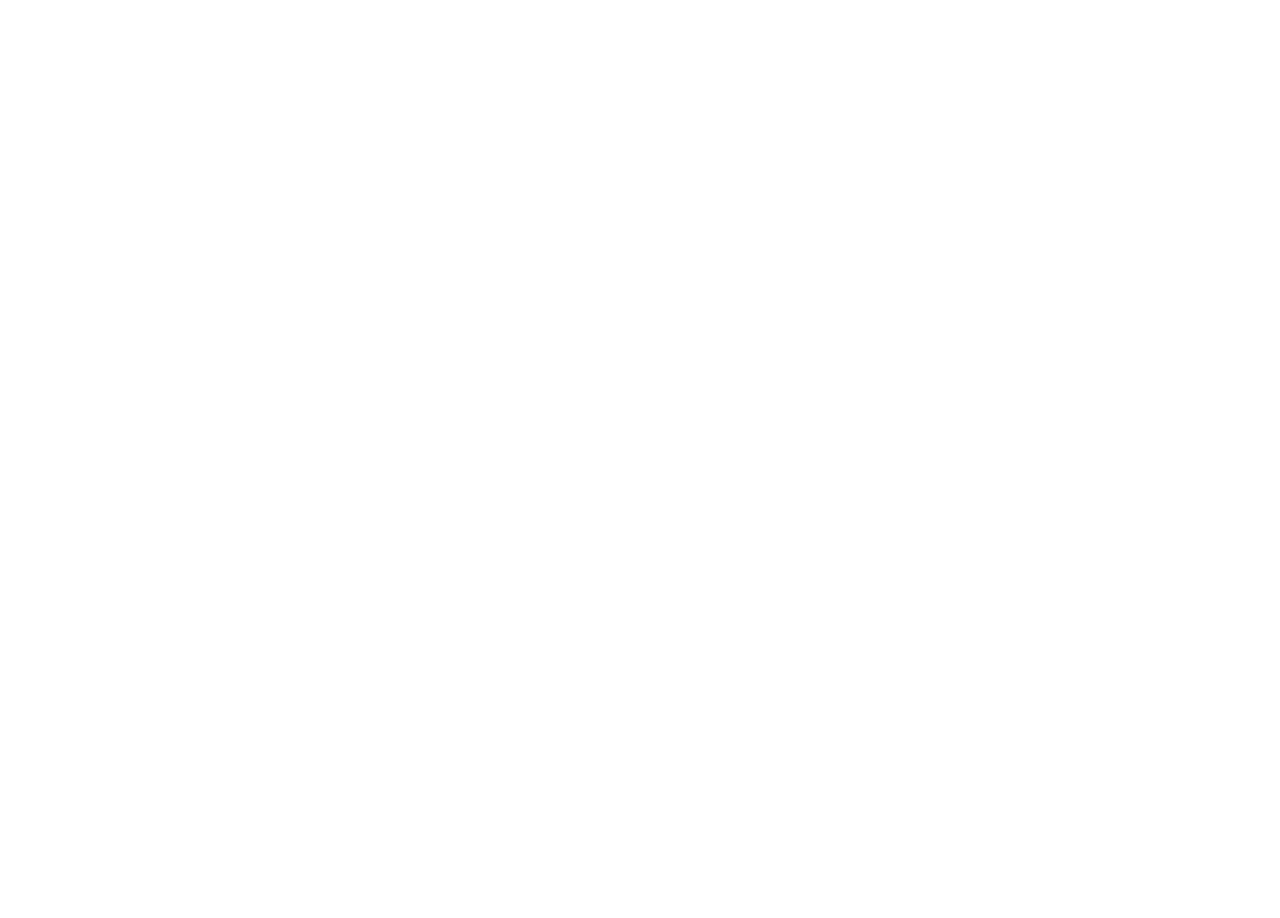
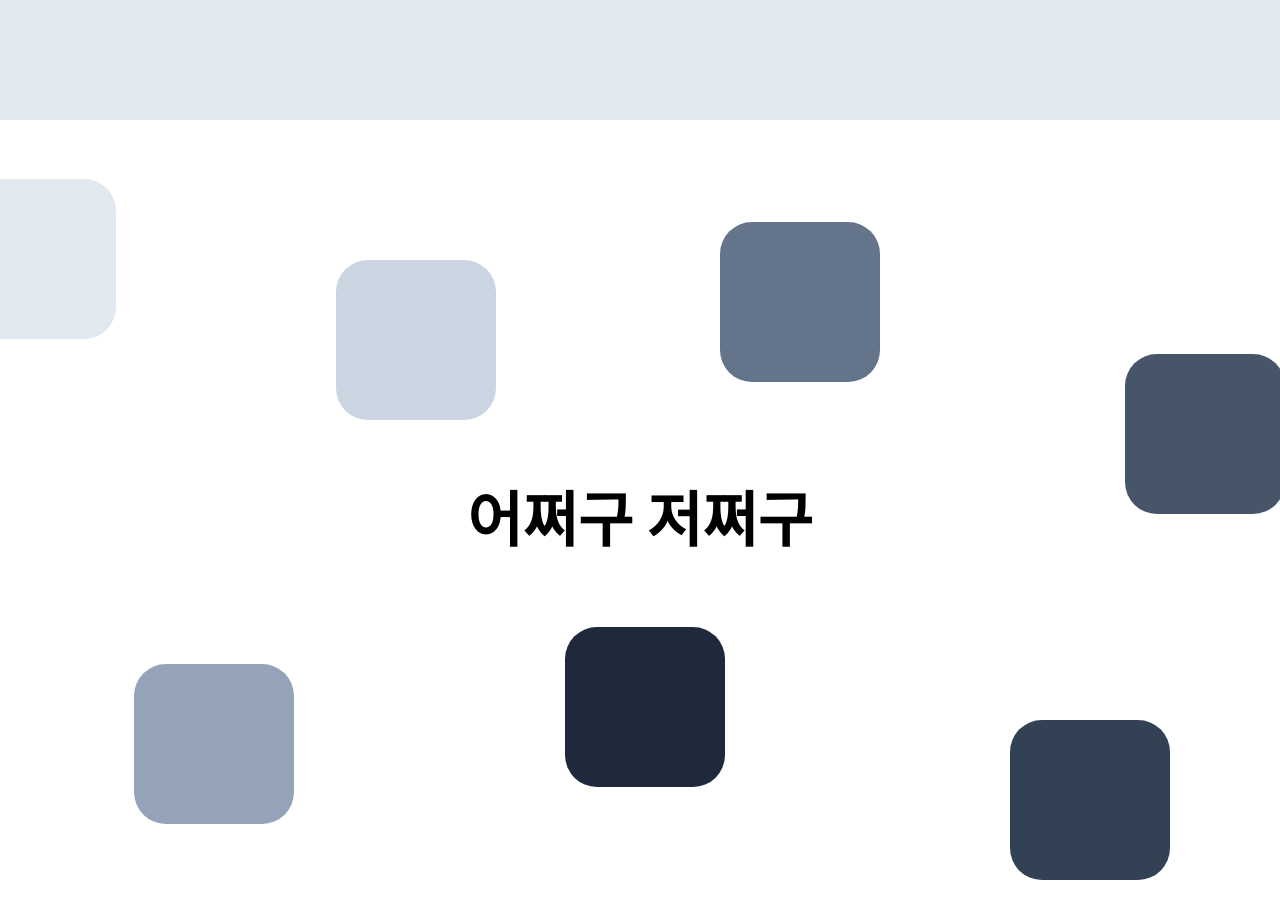
Before and after one commit to sseung95/interactive-example, a Next.js app: page /example/spread in a window 1280 px wide. Before the commit this address had no page. Shown: the part 680-1598 px from the top of the page. Before the commit the page ends 800 px from the top, so only its background shows below. Built offline with nearby package versions, Linux system fonts and the light colour scheme.

Commit message:
feat: 뷰포트에 보여지면 흩어지는 요소들

```diff
--- /dev/null
+++ b/src/app/example/spread/page.tsx
@@ -0,0 +1,96 @@
+'use client';
+
+import { MotionConfig, motion, useInView } from 'framer-motion';
+import { useEffect, useRef } from 'react';
+import Lenis from 'lenis';
+
+const page = () => {
+  const ref = useRef(null);
+  const isInView = useInView(ref, { amount: 0.5, once: true });
+
+  useEffect(() => {
+    const lenis = new Lenis();
+
+    function raf(time: any) {
+      lenis.raf(time);
+      requestAnimationFrame(raf);
+    }
+
+    requestAnimationFrame(raf);
+  }, []);
+
+  return (
+    <>
+      <section className="h-[100vh] bg-slate-200 "></section>
+
+      <div className="h-screen flex items-center justify-center">
+        <div className="relative">
+          <h2 ref={ref} className="text-[60px] font-bold">
+            어쩌구 저쩌구
+          </h2>
+          <ul className="absolute left-[50%] top-[50%] -translate-x-[50%] -translate-y-[50%]">
+            <MotionConfig
+              transition={{
+                duration: 1,
+                ease: 'easeInOut',
+                delay: 0.2,
+              }}
+            >
+              <motion.li
+                className="absolute top-[-38px] left-[-340px] h-[160px] w-[160px] bg-slate-200 rounded-[32px]"
+                animate={{
+                  top: isInView ? -341 : -38,
+                  left: isInView ? -684 : -340,
+                }}
+              ></motion.li>
+              <motion.li
+                className="absolute top-[-120px] left-[-244px] h-[160px] w-[160px] bg-slate-300 rounded-[32px]"
+                animate={{
+                  top: isInView ? -260 : -120,
+                  left: isInView ? -304 : -244,
+                }}
+              ></motion.li>
+              <motion.li
+                className="absolute top-[20px] left-[-186px] h-[160px] w-[160px] bg-slate-400 rounded-[32px]"
+                animate={{
+                  top: isInView ? 144 : 20,
+                  left: isInView ? -506 : -186,
+                }}
+              ></motion.li>
+              <motion.li
+                className="absolute top-[-70px] left-[-95px] h-[160px] w-[160px] bg-slate-500 rounded-[32px]"
+                animate={{
+                  top: isInView ? -298 : -70,
+                  left: isInView ? 80 : -95,
+                }}
+              ></motion.li>
+              <motion.li
+                className="absolute top-[-98px] left-[44px] h-[160px] w-[160px] bg-slate-600 rounded-[32px]"
+                animate={{
+                  top: isInView ? -166 : -98,
+                  left: isInView ? 485 : 44,
+                }}
+              ></motion.li>
+              <motion.li
+                className="absolute top-[-40px] left-[150px] h-[160px] w-[160px] bg-slate-700 rounded-[32px]"
+                animate={{
+                  top: isInView ? 200 : -40,
+                  left: isInView ? 370 : 150,
+                }}
+              ></motion.li>
+              <motion.li
+                className="absolute top-[0px] left-[15px] h-[160px] w-[160px] bg-slate-800 rounded-[32px]"
+                animate={{
+                  top: isInView ? 107 : 0,
+                  left: isInView ? -75 : 15,
+                }}
+              ></motion.li>
+            </MotionConfig>
+          </ul>
+        </div>
+      </div>
+    </>
+  );
+};
+
+export default page;
```
